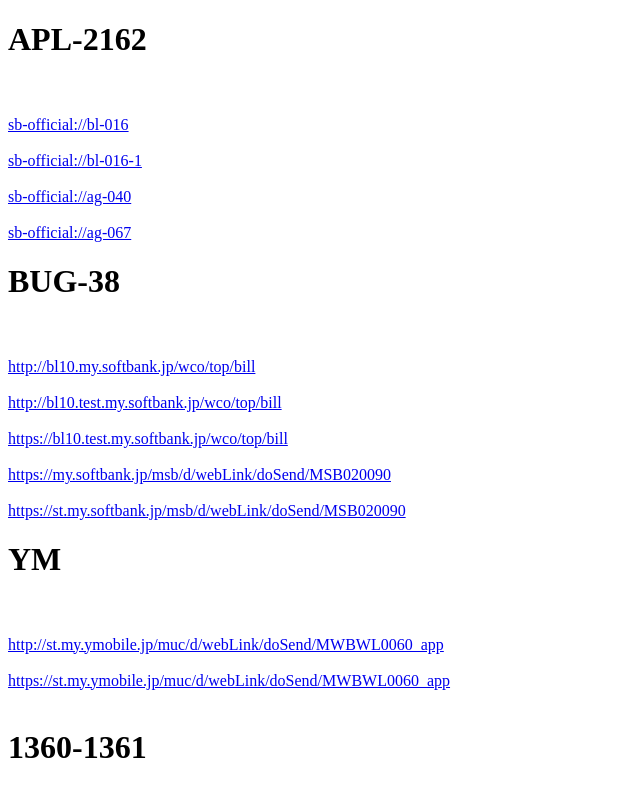
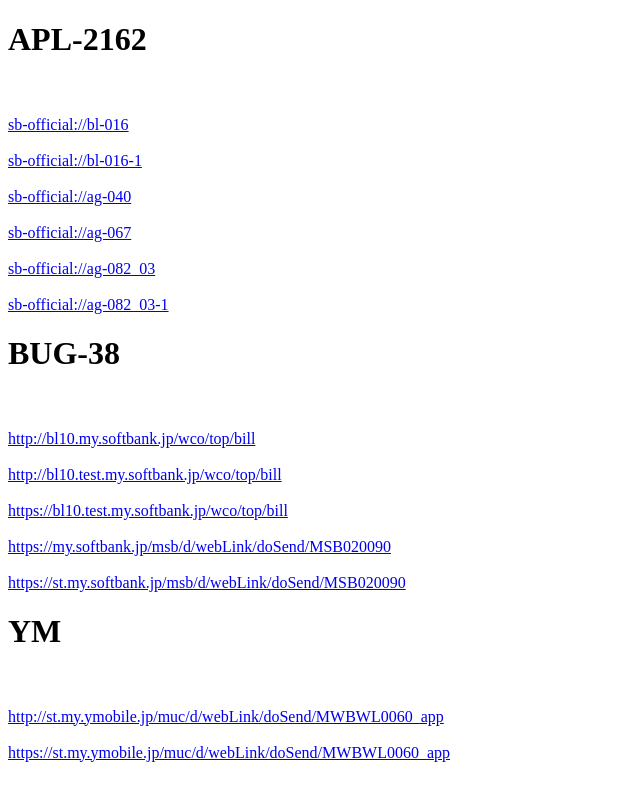
Before and after one commit to GiaGioi/GiaGioi.github.io, a plain HTML site: page index.html in a window 1280 px wide. Shown: the top 785 px of the page, without its empty margins (0-640 px from the left). Drawn offline with Linux system fonts and the light colour scheme.

Commit message:
Update index.html

```diff
--- a/index.html
+++ b/index.html
@@ -17,6 +17,10 @@
     <a href="sb-official://ag-040">sb-official://ag-040</a>
 	<br/><br/>
     <a href="sb-official://ag-067">sb-official://ag-067</a>
+	<br/><br/>
+	<a href="sb-official://ag-082_03">sb-official://ag-082_03</a>
+	<br/><br/>
+	<a href="sb-official://ag-082_03-1">sb-official://ag-082_03-1</a>
 
 
 	<h1>BUG-38</h1>
```
